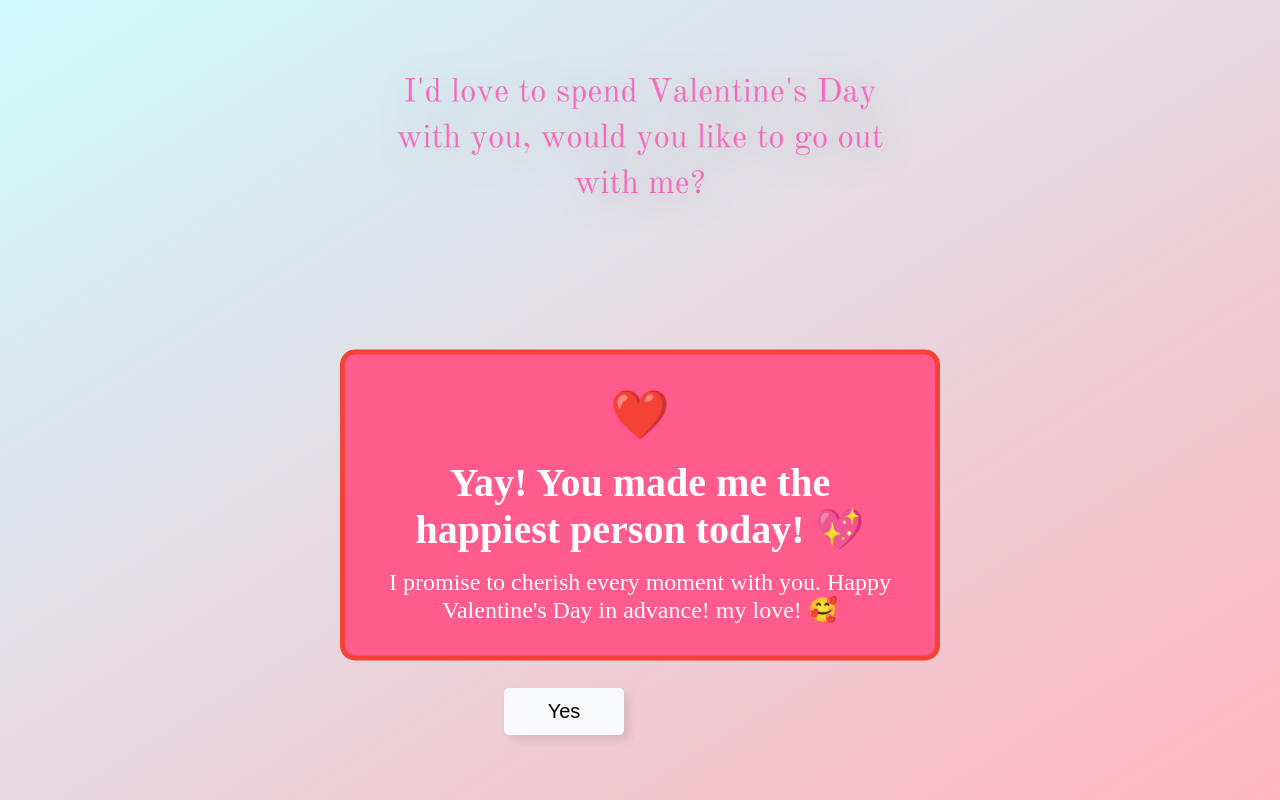
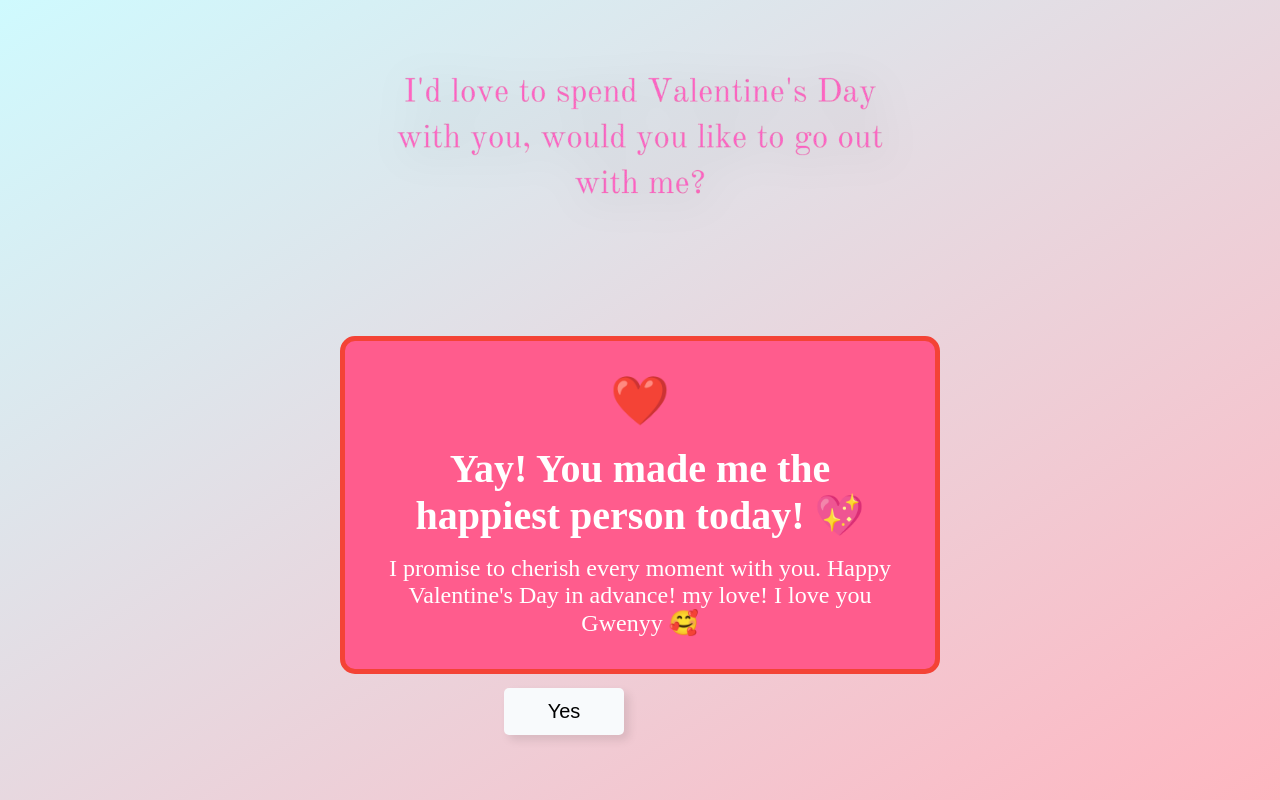
Before and after one commit to Markokak/hi, a plain HTML site: page index.html in a window 1280 px wide. Both pictures are taken after a click on the button "Yes". Drawn offline with Linux system fonts and the light colour scheme.

Commit message:
Update index.html

```diff
--- a/index.html
+++ b/index.html
@@ -13,7 +13,7 @@
       <img src="assets/oh-yay.gif" alt="yes" class="image-2 hide" />
       <div class="message hide" id="message">
         <h1>Yay! You made me the happiest person today! 💖</h1>
-        <p>I promise to cherish every moment with you. Happy Valentine's Day in advance! my love! 🥰</p>
+        <p>I promise to cherish every moment with you. Happy Valentine's Day in advance! my love! I love you Gwenyy 🥰</p>
       </div>
       <button class="btn btn-yes">Yes</button>
       <button class="btn btn-no">No</button>
```
